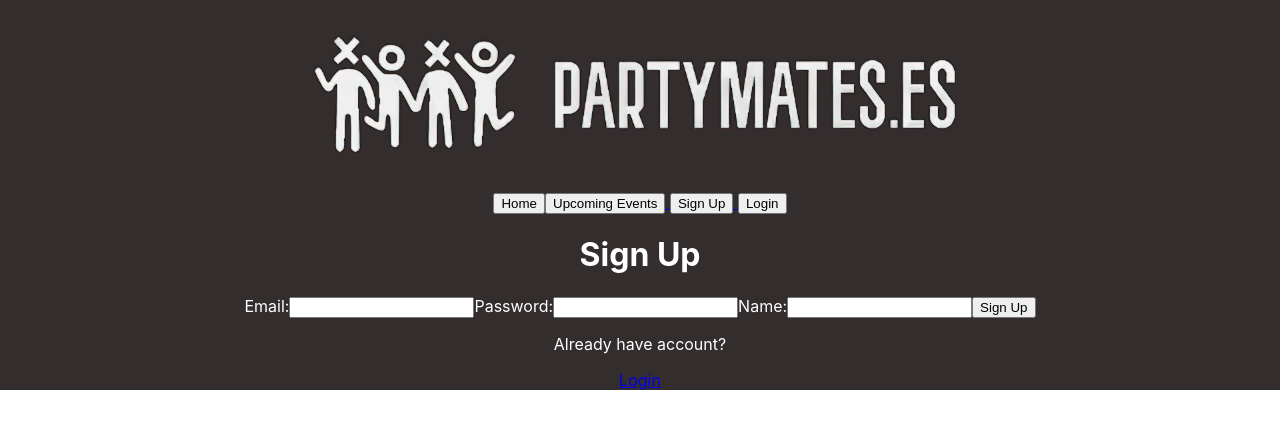
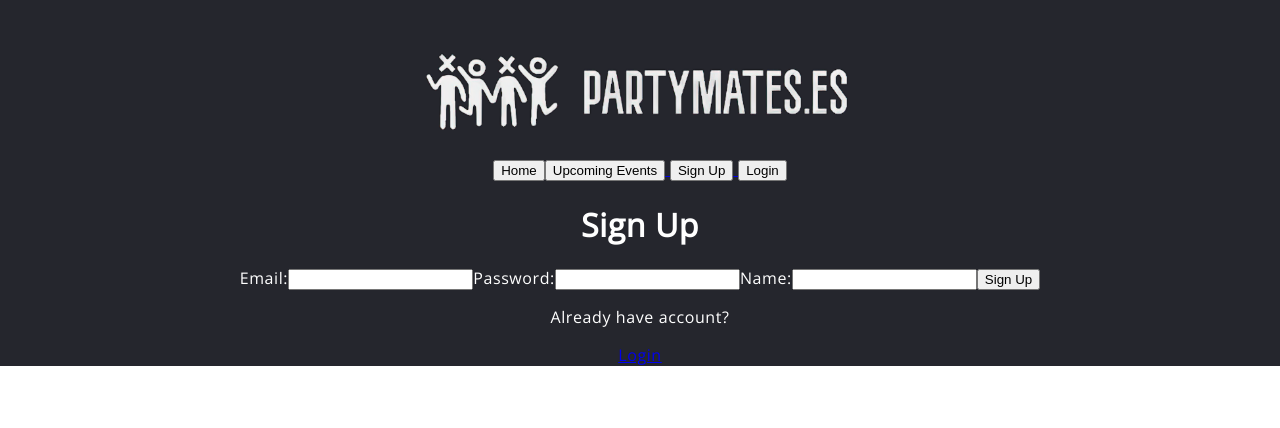
Before and after one commit to thomasaugot/app-partymates-client, a React (Create React App) app: page /signup in a window 1280 px wide. Shown: the top 428 px of the page. Built offline with nearby package versions, Linux system fonts and the light colour scheme.

Commit message:
adding some css

```diff
--- a/src/App.css
+++ b/src/App.css
@@ -1,5 +1,17 @@
+@import url('http://fonts.googleapis.com/css?family=Open+Sans');
+
 .App {
   text-align: center;
-  background-color: rgb(51, 45, 45);
+  background-color: #25262d;
   color: white;
+  font-family: 'Open Sans', sans-serif;
+  font-weight: 50;
+  letter-spacing: 0.6px;
+  overflow: auto;
+  box-sizing: content-box;
 }
+
+.App img {
+  width: 35vw;
+  margin: 30px 0 0 0;
+}
--- /dev/null
+++ b/src/components/Navbar.css
@@ -0,0 +1,28 @@
+@import url('https://fonts.googleapis.com/css2?family=Urbanist:wght@100&display=swap');
+
+.Navbar {
+    padding: 20px 0 40px 0;
+    text-size-adjust: none;
+    position: relative;
+    overflow: hidden;
+    font-family: 'Urbanist', sans-serif;
+    font-size: 0.5em; transform: scale(0.7, 0.9);
+}
+
+.Navbar button {
+    padding: 10px 25px;
+    border: none;
+    background-color: transparent;
+    color: white;
+    font-size: 2vw;
+    text-decoration: underline;
+    text-underline-offset: 8px;
+}
+
+.Navbar button:hover {
+    color: rgb(0,191,255);
+}
+
+.Navbar a {
+    color: transparent;
+}
--- /dev/null
+++ b/src/pages/Signup.css
@@ -0,0 +1,24 @@
+.SignupPage {
+    font-size: 1em;
+    border: solid 1px white;
+    width: 32vw;
+    margin: 2% 0 20% 34%;
+    border-radius: 5%;
+}
+
+.SignupPage form {
+    display: flex;
+    flex-direction: column;
+    align-items: center;
+}
+
+.SignupPage input {
+    width: 20vw;
+    border: none;
+    padding: 5px 10px;
+    margin: 10px 0;
+    border-radius: 63px;
+    background: #c7d2d6;
+    box-shadow: inset 8px 8px 29px #939b9e,
+                inset -8px -8px 29px #fbffff;
+}
```
Also changed, not shown: src/pages/Login.css (added, +24 -0 lines), src/pages/Homepage.css (added).
